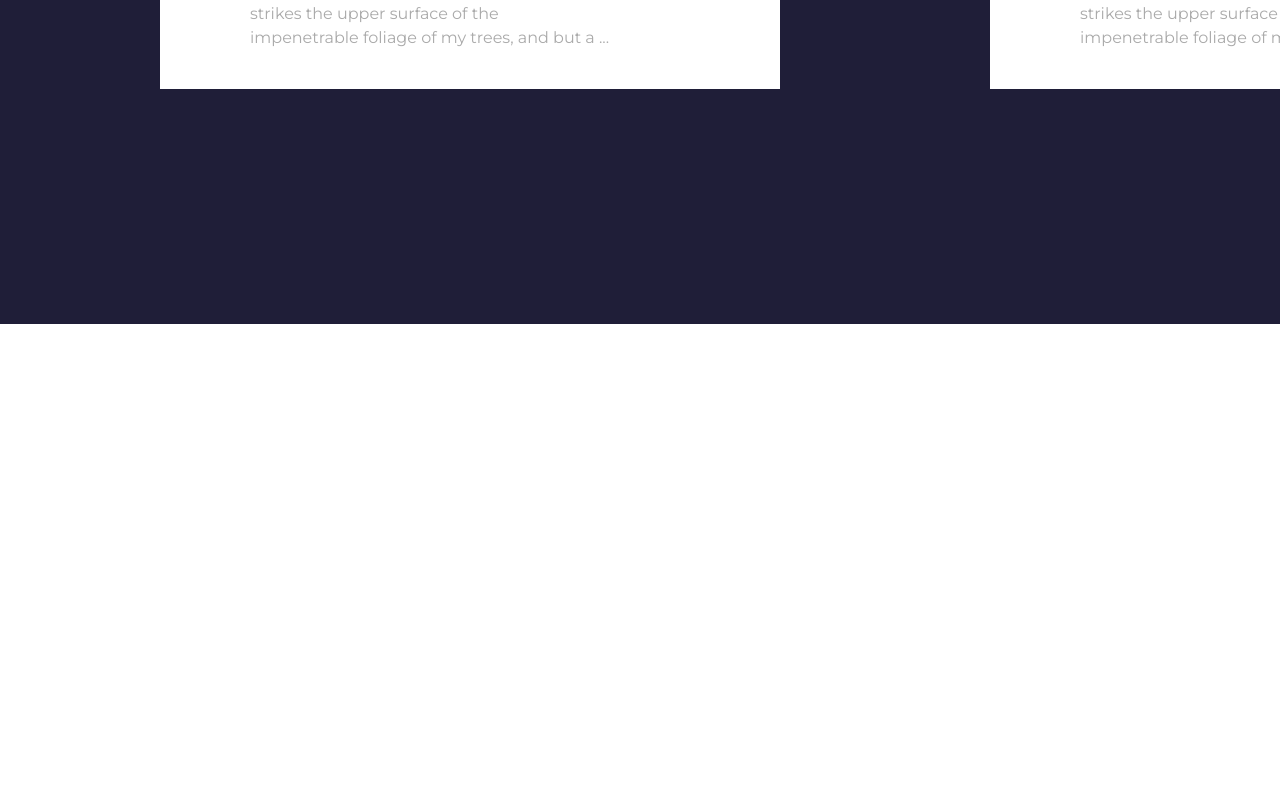
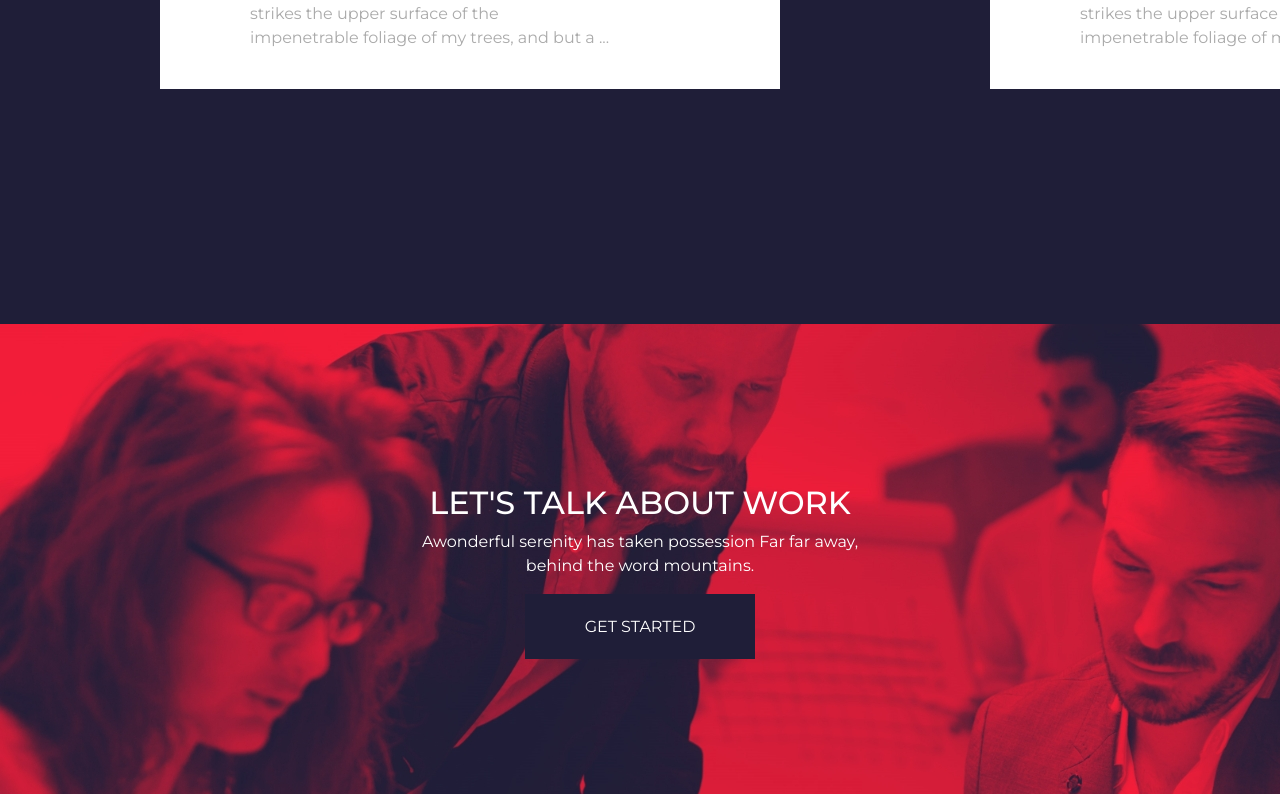
Before and after one commit to GiordanoRinaldi/proj-html-vuejs, a Vue app: page / in a window 1280 px wide. Shown: the part 5343-6137 px from the top of the page. Before the commit the page ends 5667 px from the top, so only its background shows below. Built offline with nearby package versions, Linux system fonts and the light colour scheme; a web font is replaced by a local one.

Commit message:
aggiunta quinta sezione

```diff
--- a/src/components/Main.vue
+++ b/src/components/Main.vue
@@ -169,6 +169,15 @@
         </div>
 
       </div>
+    </section>
+
+    <section class="sixth-section text-center" >
+      <div class="text">
+        <h2>LET'S TALK ABOUT WORK</h2>
+        <div>Awonderful serenity has taken possession Far far away, behind the word mountains.</div>
+        <button class="Primarybutton mt-3">GET STARTED</button>
+      </div>
+
     </section>
   </main>
 </template>
@@ -387,6 +396,19 @@ export default {
 
 }
 
+.sixth-section {
+  height: 470px;
+  background-image: url("../assets/img/business-people-working-together-on-project-and-B3MZ4TX.jpg");
+  .text{
+    width: 450px;
+    padding-top: 160px;
+    margin: auto;
+  }
+  .Primarybutton{
+    background-color: $principalBackground;
+    color: white;
+  }
+}
 
 
 
```
Also changed, not shown: src/assets/img/business-people-working-together-on-project-and-B3MZ4TX.jpg (added).
